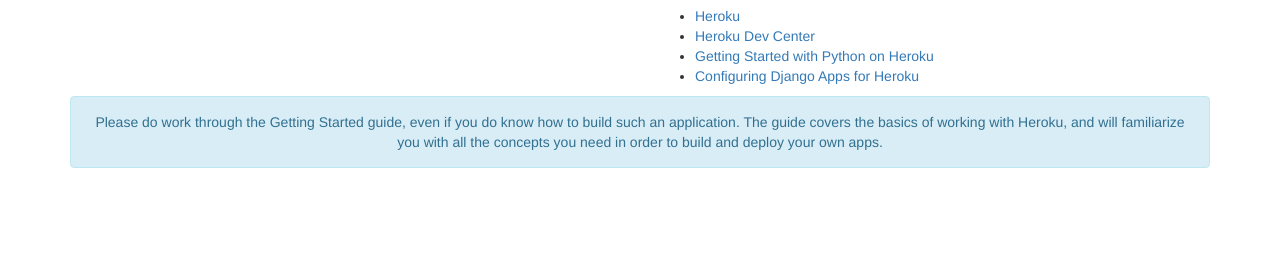
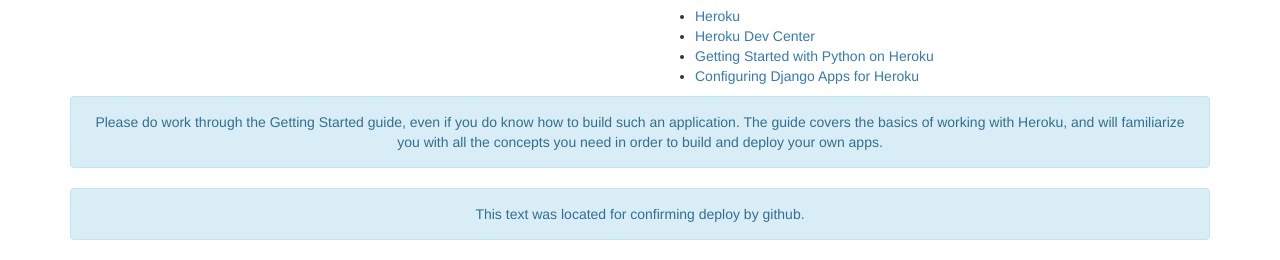
Before and after one commit to Acrylic1322/TranslateUsingMultipleSitesServer, a Django app: page / in a window 1280 px wide. Shown: the part 993-1253 px from the top of the page. Before the commit the page ends 1161 px from the top, so only its background shows below. Run offline with Django 3.2, Linux system fonts and the light colour scheme; some libraries are stand-ins or nearby versions.

Commit message:
Add text for confirming to deploy by github to heroku.

```diff
--- a/hello/templates/index.html
+++ b/hello/templates/index.html
@@ -54,5 +54,9 @@
    <div class="alert alert-info text-center" role="alert">
     Please do work through the Getting Started guide, even if you do know how to build such an application.  The guide covers the basics of working with Heroku, and will familiarize you with all the concepts you need in order to build and deploy your own apps.
   </div>
+
+  <aside class="alert alert-info text-center">
+    This text was located for confirming deploy by github.
+  </aside>
 </div>
 {% endblock %}
```
